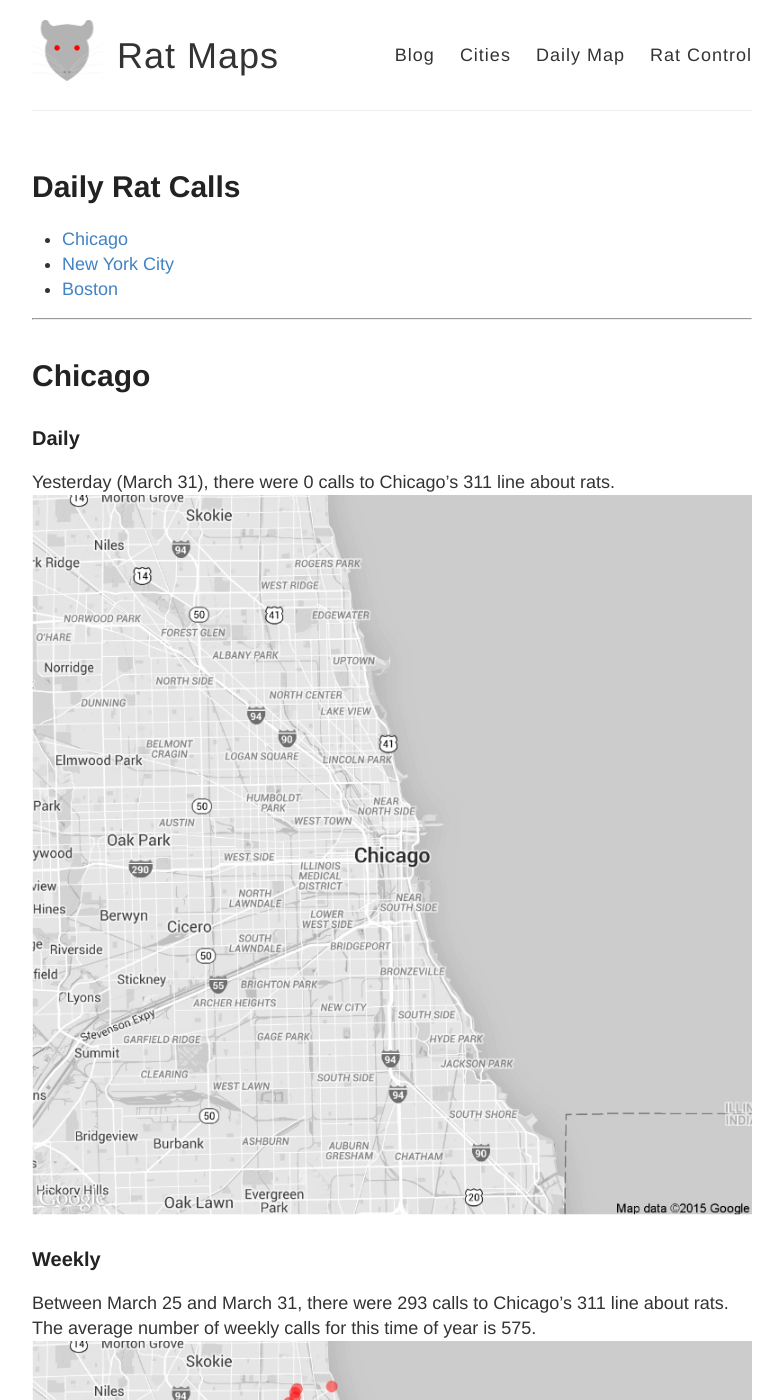
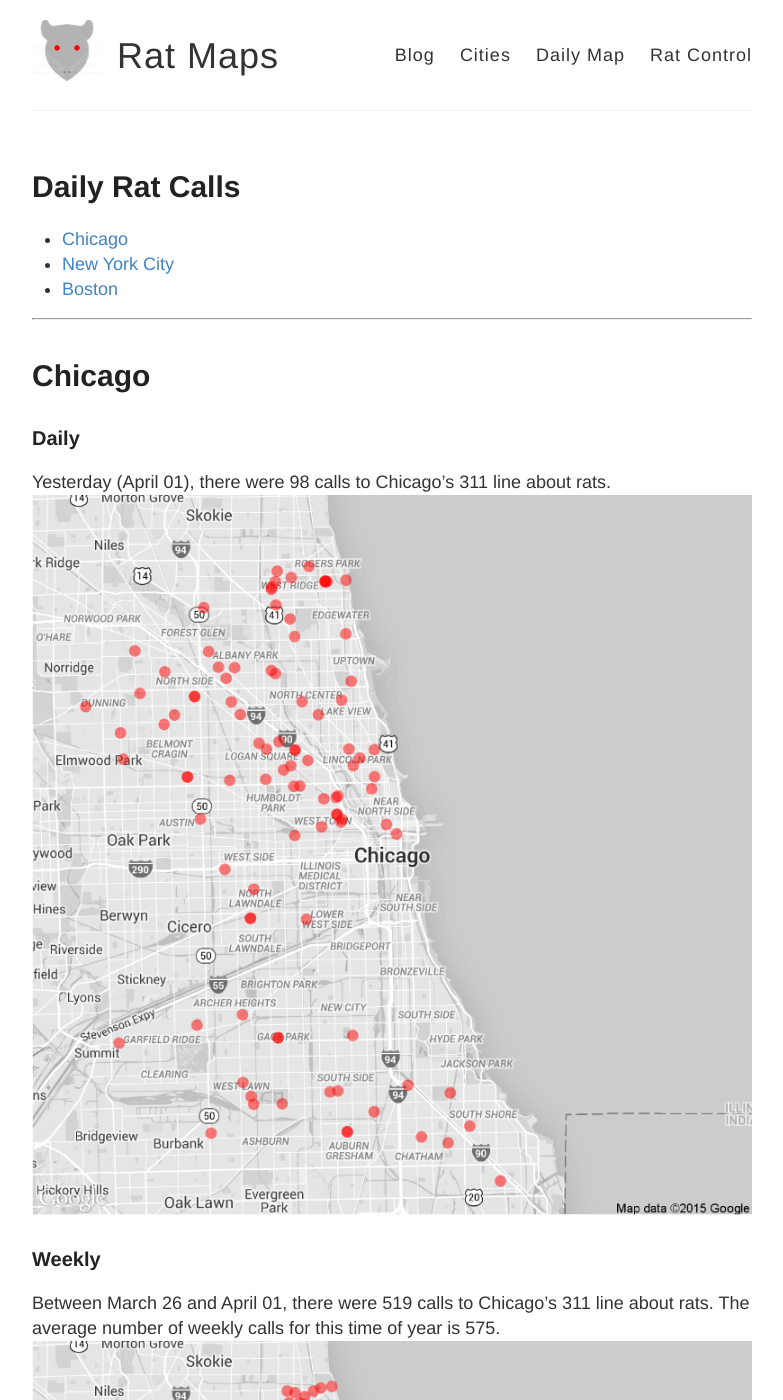
Before and after one commit to DanielHadley/ratmaps, a Jekyll site: the page built from daily.md, in a window 1280 px wide and 1400 px high. Shown: the whole window, without its empty margins (248-1031 px from the left). Built offline with Jekyll 4.4.1, drawn with Linux system fonts in a browser that asks for light colours; comment, search, counter and statistics services are not loaded; some of the changed text lies outside the part shown.

Commit message:
Weekly News

```diff
--- a/daily.md
+++ b/daily.md
@@ -15,21 +15,22 @@ tags: Chicago NYC weekly daily rats
 
 ### Daily
 
-Yesterday (March 31), there were 0 calls to Chicago's 311 line about rats.
+Yesterday (April 01), there were 98 calls to Chicago's 311 line about rats.
 ![Chicago rat calls to 311 weekly map]({{ site.cityimages }}/daily/Chicago_Rat_Map_Daily.png)
 
 ### Weekly
-Between March 25 and March 31, there were 293 calls to Chicago's 311 line about rats. The average number of weekly calls for this time of year is 575.
+Between March 26 and April 01, there were 519 calls to Chicago's 311 line about rats. The average number of weekly calls for this time of year is 575.
 ![Chicago rat calls to 311 weekly map]({{ site.cityimages }}/daily/Chicago_Rat_Map_Weekly.png)
+***
 # New York City <a id="nyc"><a>
 
 ### Daily
 
-Yesterday (March 31), there were 15 calls to New York City's 311 line about rats.
+Yesterday (April 01), there were 10 calls to New York City's 311 line about rats.
 ![NYC rat calls to 311 weekly map]({{ site.cityimages }}/daily/NYC_Rat_Map_Daily.png)
 
 ### Weekly
-Between March 25 and March 31, there were 214 calls to New York City's 311 line about rats. The average number of weekly calls for this time of year is 205.
+Between March 26 and April 01, there were 222 calls to New York City's 311 line about rats. The average number of weekly calls for this time of year is 205.
 ![NYC rat calls to 311 weekly map]({{ site.cityimages }}/daily/NYC_Rat_Map_Weekly.png)
 
 Each red dot represents one call about a rat seen in that location. The dots are transparent, so multiple calls from one location will be seen as a solid dot. The usual caveats apply: more calls do not necessarily mean that there are more rats in that location than other parts of the city. A cluster of dots could indicate that one resident is unusually vocal about rodents in his or her neighborhood. Also, more densely populated neighborhoods tend to make more calls to 311.
```
Also changed, not shown: images/pages/daily/Chicago_Rat_Map_Daily.png, images/pages/daily/Chicago_Rat_Map_Weekly.png, images/pages/daily/NYC_Rat_Map_Daily.png, images/pages/daily/NYC_Rat_Map_Weekly.png.
